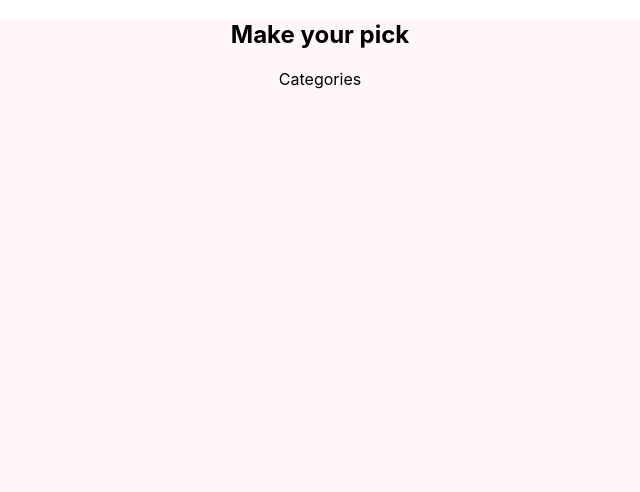
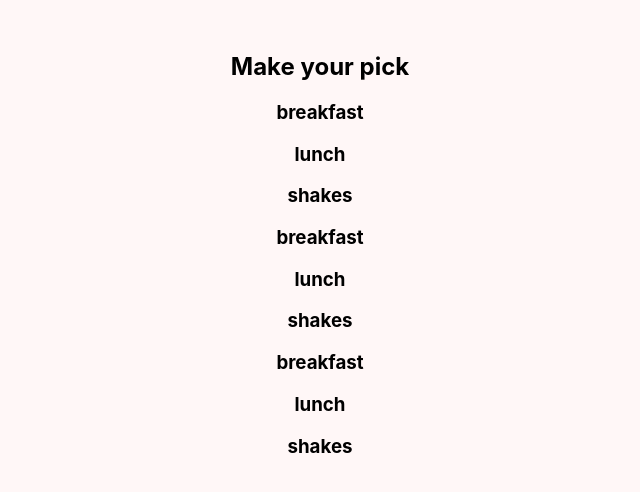
Before and after one commit to BSlaven/menu-app, a React (Vite) app: page / in a window 1280 px wide. Shown: the top 492 px of the page, without its empty margins (320-960 px from the left). Built offline with nearby package versions, Linux system fonts and the light colour scheme.

Commit message:
create Category component and its css file

```diff
--- a/src/components/Categories/Categories.jsx
+++ b/src/components/Categories/Categories.jsx
@@ -1,6 +1,11 @@
-const Categories = () => {
+import Category from '../Category/Category';
+
+const Categories = ({ categories }) => {
+
   return (
-    <div>Categories</div>
+    <div>
+      {categories.map(category => <Category category={category} />)}
+    </div>
   )
 }
 
--- /dev/null
+++ b/src/components/Category/Category.jsx
@@ -0,0 +1,9 @@
+const Category = ({ category }) => {
+  return (
+    <div>
+      <h3>{category}</h3>
+    </div>
+  )
+}
+
+export default Category
--- a/src/components/Menu/Menu.jsx
+++ b/src/components/Menu/Menu.jsx
@@ -6,11 +6,12 @@ import Categories from '../Categories/Categories'
 const Menu = () => {
 
   const [ myMenu, setMyMenu ] = useState(menu);
+  const categories = menu.map(elem => elem.category);
 
   return (
     <div className={classes.menu}>
       <h2>Make your pick</h2>
-      <Categories />
+      <Categories categories={categories} />
     </div>
   )
 }
--- a/src/components/Menu/Menu.module.css
+++ b/src/components/Menu/Menu.module.css
@@ -1,3 +1,4 @@
 .menu {
   text-align: center;
+  padding-top: 2rem;
 }
```
Also changed, not shown: src/components/Category/Category.module.css (added).
